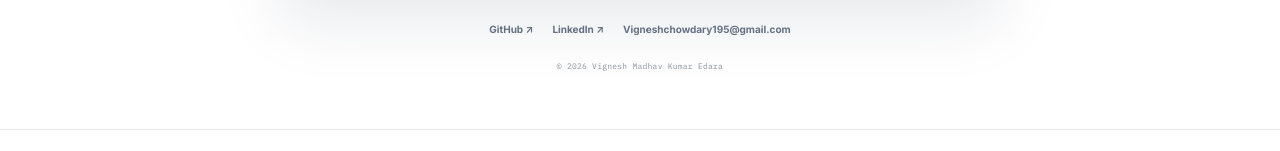
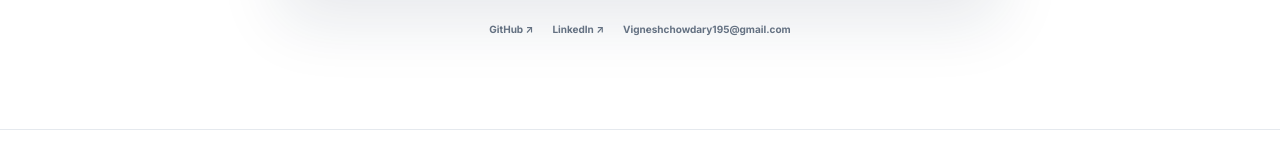
Before and after one commit to VigneshMC-creator/Vignesh-Developer, an Angular app: page /portfolio/contact in a window 1280 px wide. Shown: the part 604-755 px from the top of the page. Built offline with nearby package versions, Linux system fonts and the light colour scheme.

Commit message:
Remove duplicate copyright line from contact page

```diff
--- a/src/app/pages/contact/contact.component.html
+++ b/src/app/pages/contact/contact.component.html
@@ -73,6 +73,5 @@
       <a href="mailto:Vigneshchowdary195@gmail.com">Vigneshchowdary195@gmail.com</a>
     </div>
 
-    <p class="contact-foot">© {{ currentYear }} Vignesh Madhav Kumar Edara</p>
   </div>
 </section>
```
